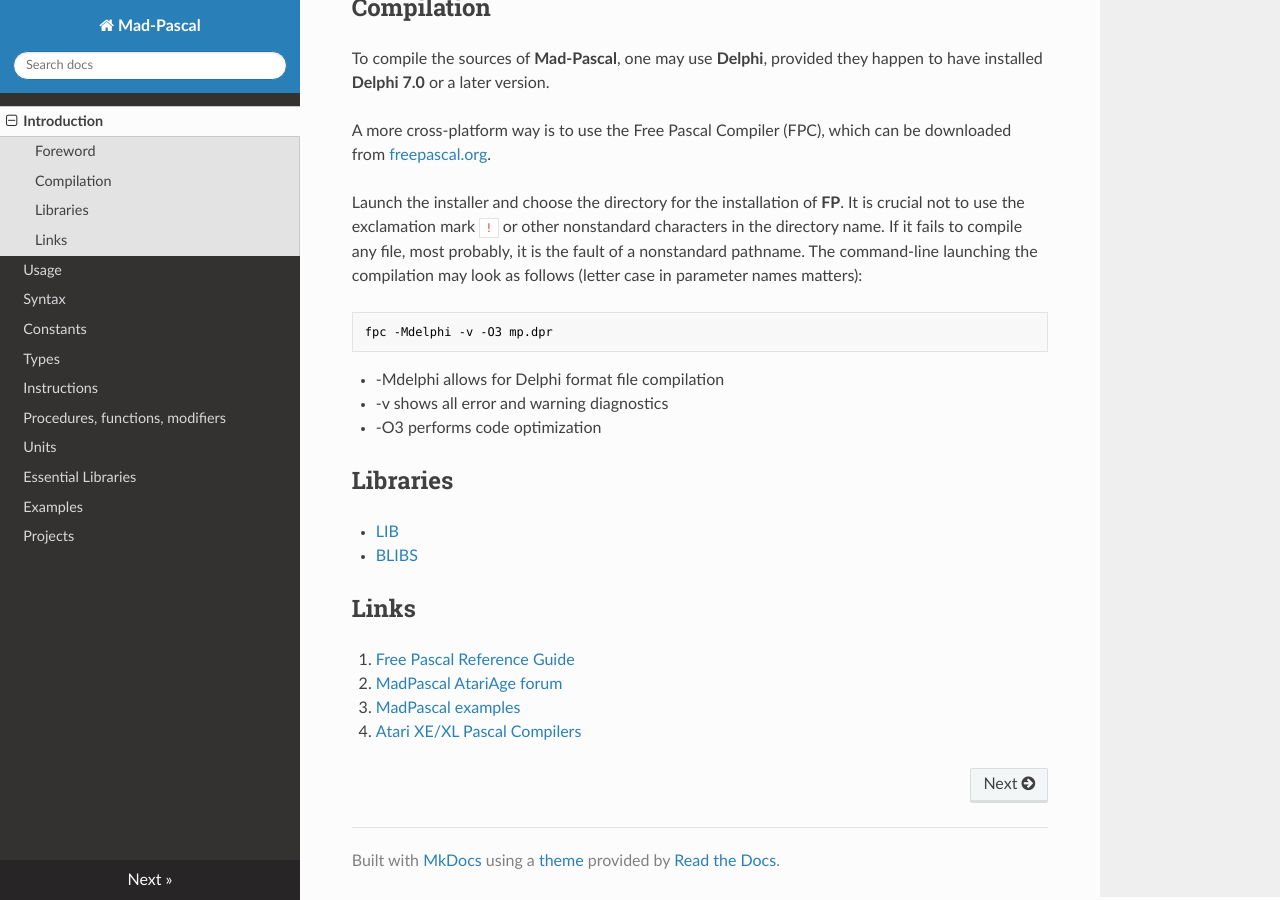
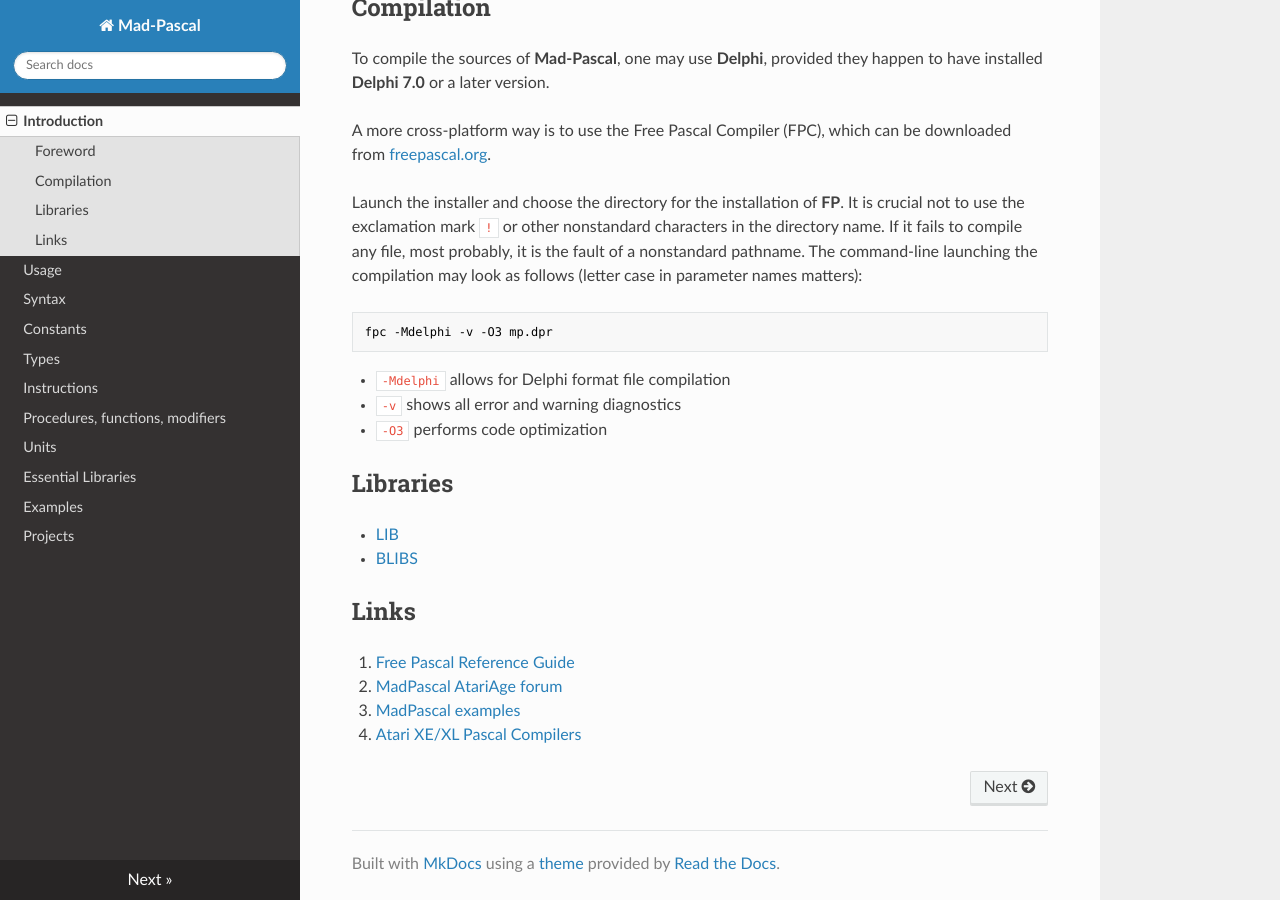
Before and after one commit to tebe6502/mad-pascal-en-mkdocs, an MkDocs documentation site: the page built from docs/introduction.md, in a window 1280 px wide and 900 px high, scrolled down 1190 px. Built offline with MkDocs 1.6.1, drawn with Linux system fonts in a browser that asks for light colours; nearby versions of some CDN libraries.

Commit message:
comsetic

```diff
--- a/docs/introduction.md
+++ b/docs/introduction.md
@@ -41,9 +41,9 @@
     fpc -Mdelphi -v -O3 mp.dpr
 
 
-* -Mdelphi     allows for Delphi format file compilation
-* -v           shows all error and warning diagnostics
-* -O3          performs code optimization
+* `-Mdelphi`     allows for Delphi format file compilation
+* `-v`          shows all error and warning diagnostics
+* `-O3`          performs code optimization
 
 ## Libraries
 
```
